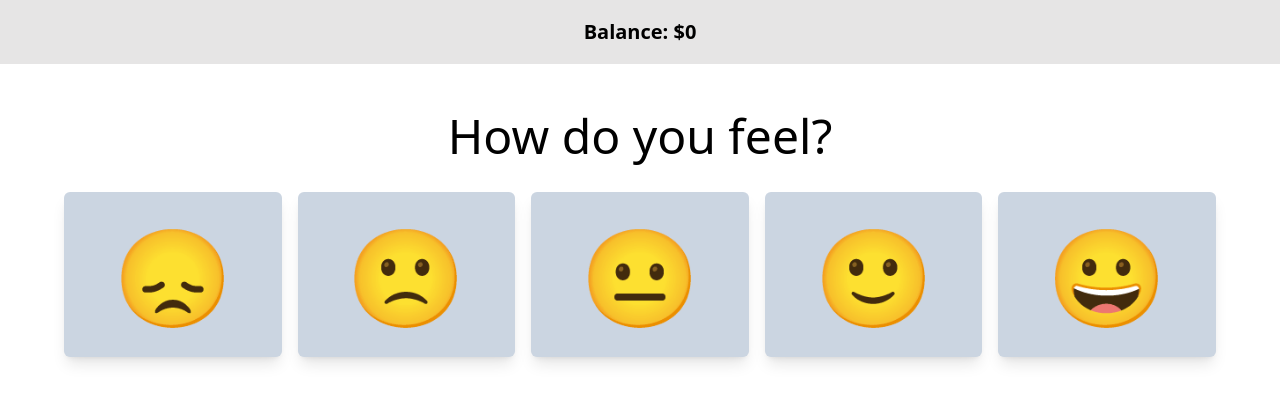
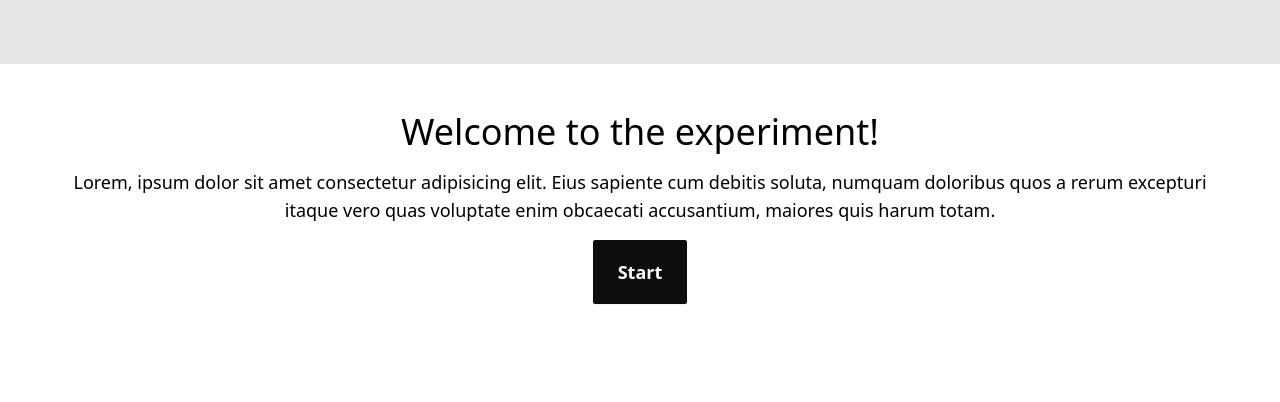
Before and after one commit to joshuamotoaki/neu443-demo, a SvelteKit app: page / in a window 1280 px wide. Shown: the top 402 px of the page. Built offline with nearby package versions, Linux system fonts and the light colour scheme.

Commit message:
Add start of experiment

```diff
--- a/src/lib/components/Top.svelte
+++ b/src/lib/components/Top.svelte
@@ -1,11 +1,13 @@
 <script>
-    import { score } from "$lib/state";
+    import { isStarted, score } from "$lib/state";
 </script>
 
 <div class="navbar bg-base-300 w-full mb-12">
     <div class="w-full text-center flex items-center justify-center">
-        <h2 class="font-bold text-xl">
-            Balance: ${$score}
-        </h2>
+        {#if $isStarted}
+            <h2 class="font-bold text-xl">
+                Balance: ${$score}
+            </h2>
+        {/if}
     </div>
 </div>
--- a/src/lib/state.ts
+++ b/src/lib/state.ts
@@ -3,3 +3,4 @@ import { writable } from "svelte/store";
 export const answerLog = writable<Record<number, string[]>>({});
 export const surveyResults = writable<number[]>([]);
 export const score = writable<number>(0);
+export const isStarted = writable<boolean>(false);
--- a/src/routes/+page.svelte
+++ b/src/routes/+page.svelte
@@ -2,7 +2,7 @@
     import ColorButton from "$lib/components/ColorButton.svelte";
 
     import Top from "$lib/components/Top.svelte";
-    import { answerLog, score, surveyResults } from "$lib/state";
+    import { answerLog, isStarted, score, surveyResults } from "$lib/state";
 
     const group = Math.random() > 0.5 ? "A" : "B";
 
@@ -100,6 +100,27 @@
 <div class="h-screen flex flex-col">
     <Top />
     <main class="flex-1">
+        {#if !$isStarted}
+            <div class="text-center space-y-4 mx-auto w-11/12">
+                <h1 class="text-4xl">Welcome to the experiment!</h1>
+
+                <p class="text-lg">
+                    Lorem, ipsum dolor sit amet consectetur adipisicing elit.
+                    Eius sapiente cum debitis soluta, numquam doloribus quos a
+                    rerum excepturi itaque vero quas voluptate enim obcaecati
+                    accusantium, maiores quis harum totam.
+                </p>
+
+                <button
+                    on:click={() => {
+                        $isStarted = true;
+                        checkRound();
+                    }}
+                    class="btn btn-lg btn-primary">
+                    Start
+                </button>
+            </div>
+        {:else}
             {#if state === "game"}
                 <div class="text-5xl text-center">
                     <h2>Select an animal</h2>
@@ -199,7 +220,9 @@
             {#if state === "wheel"}
                 {#if group === "A"}
                     <div class="text-3xl text-center">
-                    <h2>🎉 Congratulations! You win a surprise gift of $14!</h2>
+                        <h2>
+                            🎉 Congratulations! You win a surprise gift of $14!
+                        </h2>
                     </div>
                 {:else}
                     <div class="text-3xl text-center">
@@ -227,5 +250,6 @@
                     You won ${$score}!
                 </div>
             {/if}
+        {/if}
     </main>
 </div>
```
Lines whose indentation alone changed are shown as unchanged.
